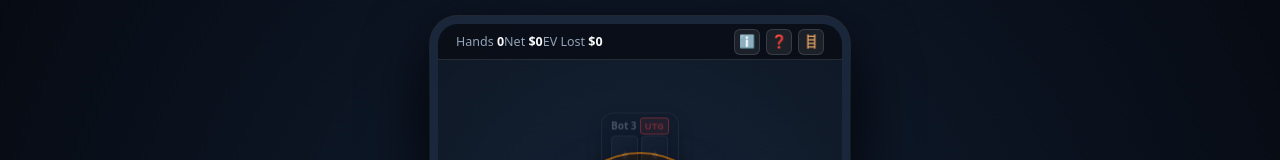
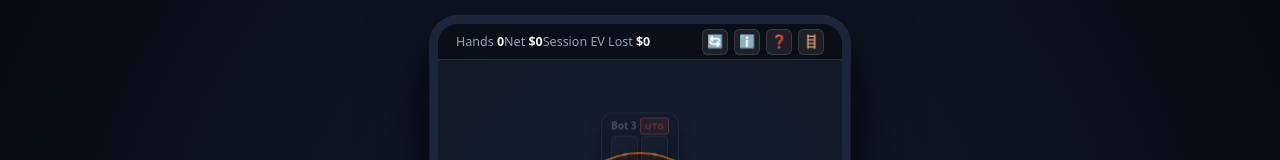
Before and after one commit to sravanreddy001/poker, a React (Vite) app: page / in a window 1280 px wide. Shown: the top 160 px of the page. Built offline with nearby package versions, Linux system fonts and the light colour scheme.

Commit message:
feat: persist chip stacks across hands in session, explain cumulative session EV lost, and add Reset Session button

```diff
--- a/src/App.tsx
+++ b/src/App.tsx
@@ -163,7 +163,9 @@ export default function App() {
   );
 
   const nextHand = useCallback(() => {
-    const won = hero.stack - OPTS.stack;
+    const currentStacks = state.players.map((p) => (p.stack < 10 ? 100 : p.stack));
+    const heroStartStack = currentStacks[0];
+    const won = hero.stack - heroStartStack;
     const evLost = decisions.reduce((n, d) => n + d.evLost, 0);
 
     setStats((st) => ({
@@ -178,24 +180,39 @@ export default function App() {
     setBtnSeat(nextBtn);
     const next = seed + 1;
     setSeed(next);
-    setState(stepBots(startHand(next, OPTS, nextBtn)));
+    setState(stepBots(startHand(next, OPTS, nextBtn, currentStacks)));
     setDecisions([]);
     setLastFeedback(null);
     setRevealed(false);
     setShowReviewModal(false);
     setSnap('peek');
     setSnapMemory('peek');
-  }, [btnSeat, decisions, hero.stack, seed]);
+  }, [btnSeat, decisions, hero.stack, seed, state.players]);
 
   const replayHand = useCallback(() => {
-    setState(stepBots(startHand(seed, OPTS, btnSeat)));
+    const currentStacks = state.players.map((p) => p.stack);
+    setState(stepBots(startHand(seed, OPTS, btnSeat, currentStacks)));
     setDecisions([]);
     setLastFeedback(null);
     setRevealed(false);
     setShowReviewModal(false);
     setSnap('peek');
     setSnapMemory('peek');
-  }, [btnSeat, seed]);
+  }, [btnSeat, seed, state.players]);
+
+  const resetSession = useCallback(() => {
+    const emptyStats = { hands: 0, evLost: 0, actual: 0, expected: 0, reveals: 0 };
+    setStats(emptyStats);
+    localStorage.removeItem(STORAGE_KEY);
+    const nextSeed = Math.floor(Math.random() * 1e9);
+    setSeed(nextSeed);
+    setBtnSeat(0);
+    setState(stepBots(startHand(nextSeed, OPTS, 0)));
+    setDecisions([]);
+    setLastFeedback(null);
+    setRevealed(false);
+    setShowReviewModal(false);
+  }, []);
 
   const sizeButtons = useMemo(() => {
     if (!analysis) return [];
@@ -207,16 +224,28 @@ export default function App() {
       <div className="app-root">
         {/* 1. Fixed Header Navigation */}
         <header className="stat-strip">
-          <div className="stat-item">
+          <div className="stat-item" title="Total hands played in this training session">
             Hands <b>{stats.hands}</b>
           </div>
-          <div className="stat-item">
+          <div className="stat-item" title="Net chip profit or loss across session">
             Net <b>{money(stats.actual, { sign: true })}</b>
           </div>
-          <div className="stat-item">
-            EV Lost <b>{money(stats.evLost)}</b>
+          <div
+            className="stat-item"
+            title="Cumulative dollar EV surrendered across all hands in this session (increases whenever a sub-optimal move is made)"
+          >
+            Session EV Lost <b>{money(stats.evLost)}</b>
           </div>
           <div className="header-icon-group">
+            <button
+              type="button"
+              className="header-icon-btn"
+              onClick={resetSession}
+              title="Reset Session Stats & Stacks (🔄)"
+              aria-label="Reset Session Stats & Stacks"
+            >
+              🔄
+            </button>
             <button
               type="button"
               className="header-icon-btn"
--- a/src/engine/game.ts
+++ b/src/engine/game.ts
@@ -63,6 +63,7 @@ export function startHand(
   seed: number,
   opts: { players: number; stack: number; bigBlind: number },
   buttonIndex = 0,
+  existingStacks?: number[],
 ): HandState {
   const rng = makeRng(seed);
   const deck = shuffled(fullDeck(), rng);
@@ -74,14 +75,19 @@ export function startHand(
   const bbSeat = (btnSeat + 2) % n;
   const utgSeat = (btnSeat + 3) % n;
 
-  const players: Player[] = Array.from({ length: n }, (_, id) => ({
-    id,
-    stack: opts.stack,
-    hole: [deck[drawn++], deck[drawn++]] as Combo,
-    folded: false,
-    committed: 0,
-    isHuman: id === 0,
-  }));
+  const players: Player[] = Array.from({ length: n }, (_, id) => {
+    const prevStack = existingStacks && existingStacks[id] !== undefined ? existingStacks[id] : opts.stack;
+    const startStack = prevStack >= 10 ? prevStack : opts.stack;
+
+    return {
+      id,
+      stack: startStack,
+      hole: [deck[drawn++], deck[drawn++]] as Combo,
+      folded: false,
+      committed: 0,
+      isHuman: id === 0,
+    };
+  });
 
   // Blinds: SB posted at (btn+1), BB posted at (btn+2)
   const sb = opts.bigBlind / 2;
```
